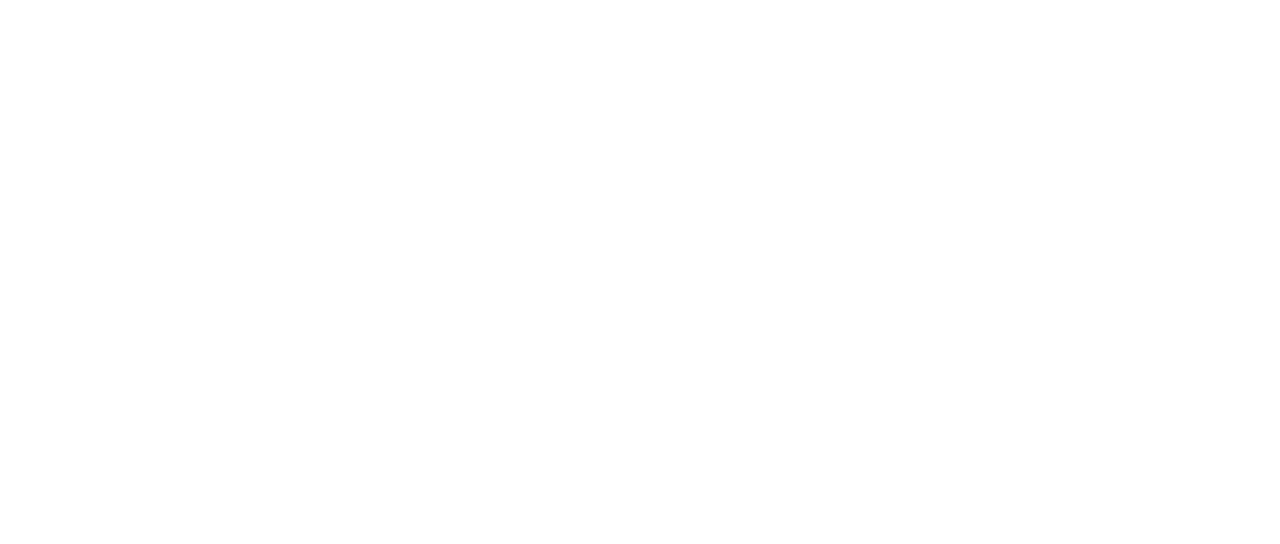
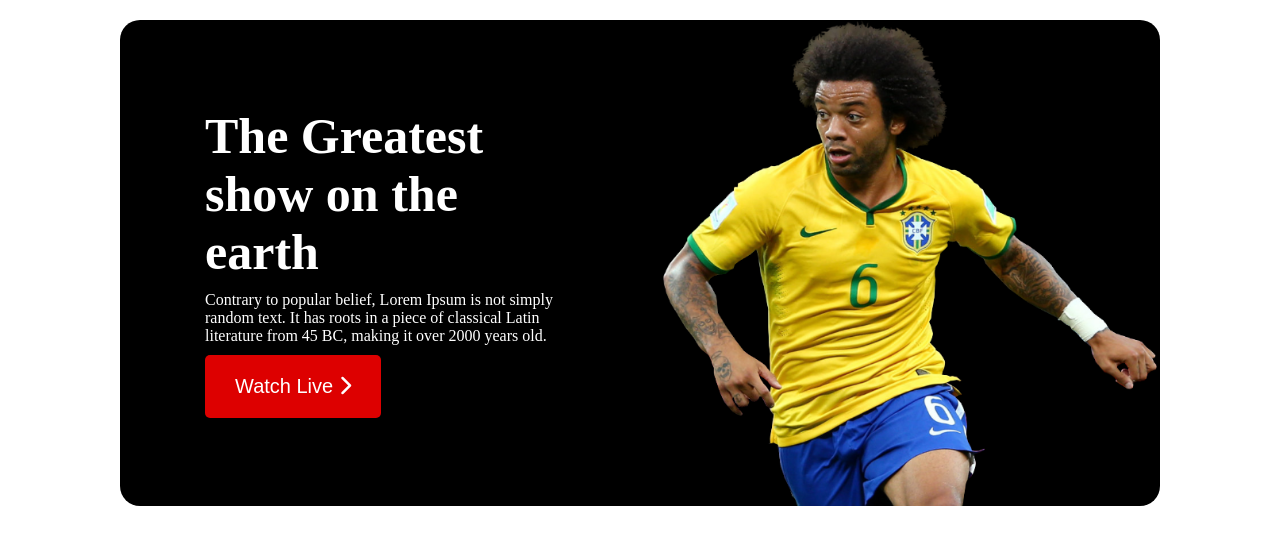
Before and after one commit to rakibman/-fifa-world-cup, a plain HTML site: page index.html in a window 1280 px wide. Drawn offline with Linux system fonts and the light colour scheme.

Commit message:
banner complete without popines font

```diff
--- a/index.html
+++ b/index.html
@@ -5,8 +5,21 @@
     <meta name="viewport" content="width=device-width, initial-scale=1.0">
     <title>world cup</title>
     <link rel="stylesheet" href="./world cup.css">
+    <link rel="stylesheet" href="https://cdnjs.cloudflare.com/ajax/libs/font-awesome/6.7.2/css/all.min.css" integrity="sha512-Evv84Mr4kqVGRNSgIGL/F/aIDqQb7xQ2vcrdIwxfjThSH8CSR7PBEakCr51Ck+w+/U6swU2Im1vVX0SVk9ABhg==" crossorigin="anonymous" referrerpolicy="no-referrer" />
+
 </head>
-<body>
-
+<body class="container">
+    <header>
+        <section class="banner-section ">
+            <div class="banner-left">
+                <h2>The Greatest show on the earth</h2>
+                <p>Contrary to popular belief, Lorem Ipsum is not simply random text. It has roots in a piece of classical Latin literature from 45 BC, making it over 2000 years old.</p>
+                <button class="banner-btn">Watch Live <i class="fa-solid fa-chevron-right"></i></button>
+            </div>
+            <div>
+                <img class="banner-right" src="./img/banner/banner-img.png" alt="">
+            </div>
+        </section>
+    </header>
 </body>
 </html>
--- a/world cup.css
+++ b/world cup.css
@@ -0,0 +1,51 @@
+/* common style */
+
+*{
+    box-sizing: border-box;
+    margin: 0;
+    padding: 0;
+
+}
+.container{
+    max-width: 1040px;
+    margin: 0 auto;
+}
+/* custom style */
+/* banner section */
+
+    .banner-section{
+        display: flex;
+        align-items: center;
+        color: white;
+        background-color: black;
+        gap: 50px;
+        border-radius: 20px;
+        margin: 20px auto;
+
+    }
+    .banner-left{
+        max-width: 400px;
+        padding-left: 40px;
+        margin: 20px auto;
+    }
+    .banner-left h2{
+        font-size: 50px;
+        font-weight: bold;
+    }
+    .banner-left p{
+
+        margin: 10px auto;
+    }
+    .banner-btn{
+        font-size: 20px;
+        font-weight: 400;
+        color: #FFFFFF;
+        background-color: #DD0000;
+        padding: 20px 30px;
+        border: none;
+        border-radius: 5px;
+    }
+    .banner-right{
+        max-width: 500px;
+        display: block;
+    }
```
